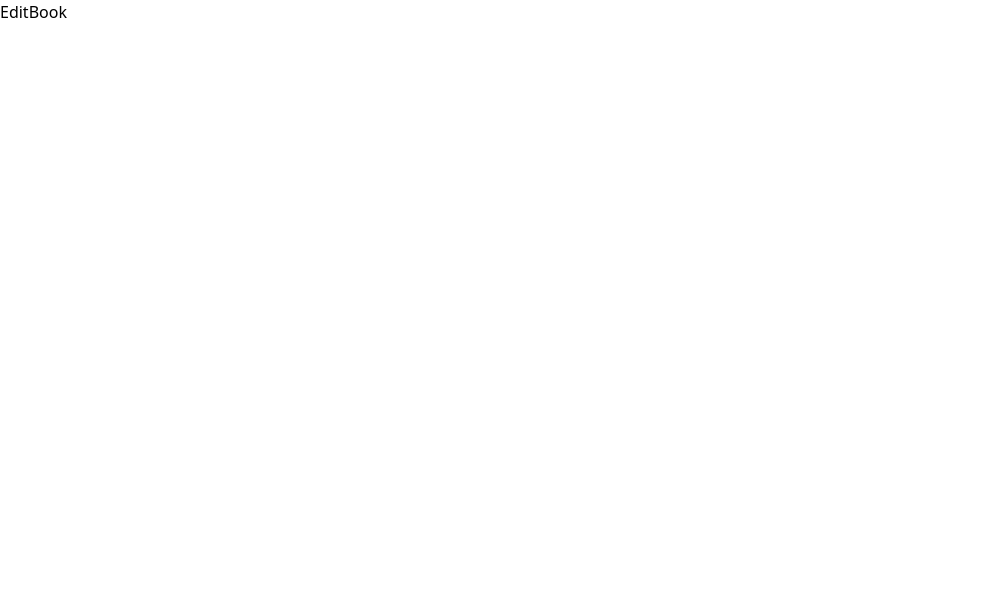
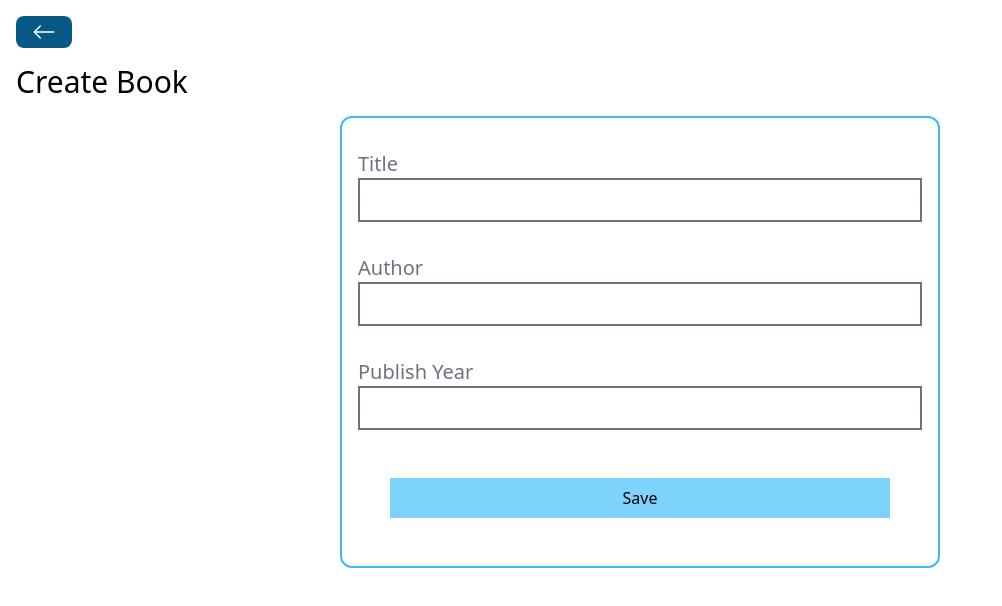
Before and after one commit to visheshgupta29/bookstore-MERN, a React (Vite) app in the folder frontend/: page /books/edit/1 in a window 1280 px wide. Shown: the top 606 px of the page, without its empty margins (0-1002 px from the left). Built offline with nearby package versions, Linux system fonts and the light colour scheme; no server answers.

Commit message:
frontend edit book

```diff
--- a/frontend/src/pages/EditBook.jsx
+++ b/frontend/src/pages/EditBook.jsx
@@ -1,7 +1,94 @@
-import React from "react";
+import React, { useState, useEffect } from "react";
+import BackButton from "../components/BackButton";
+import Spinner from "../components/Spinner";
+import axios from "axios";
+import { useNavigate, useParams } from "react-router-dom";
 
 const EditBook = () => {
-  return <div>EditBook</div>;
+  const [title, setTitle] = useState("");
+  const [author, setAuthor] = useState("");
+  const [publishYear, setPublishYear] = useState("");
+  const [loading, setLoading] = useState(false);
+  const navigate = useNavigate();
+  const { id } = useParams();
+
+  useEffect(() => {
+    setLoading(true);
+    axios
+      .get(`http://localhost:5555/books/${id}`)
+      .then((response) => {
+        setAuthor(response.data.author);
+        setTitle(response.data.title);
+        setPublishYear(response.data.publishYear);
+        setLoading(false);
+      })
+      .catch((error) => {
+        setLoading(false);
+        alert("An error occurred. Please check console");
+        console.log(error);
+      });
+  }, []);
+
+  const handleEditBook = () => {
+    const data = {
+      title,
+      author,
+      publishYear,
+    };
+    setLoading(true);
+    axios
+      .put(`http://localhost:5555/books/${id}`, data)
+      .then(() => {
+        setLoading(false);
+        navigate("/");
+      })
+      .catch((error) => {
+        setLoading(false);
+        alert("An error occured. Please check console.");
+        console.log(error);
+        // navigate("/");
+      });
+  };
+
+  return (
+    <div className="p-4">
+      <BackButton />
+      <h1 className="text-3xl my-4">Create Book</h1>
+      {loading ? <Spinner /> : ""}
+      <div className="flex flex-col border-2 border-sky-400 rounded-xl w-[600px] p-4 mx-auto">
+        <div className="my-4">
+          <label className="text-xl mr-4 text-gray-500">Title</label>
+          <input
+            type="text"
+            value={title}
+            onChange={(e) => setTitle(e.target.value)}
+            className="border-2 border-gray-500 px-4 py-2 w-full"
+          />
+        </div>
+        <div className="my-4">
+          <label className="text-xl mr-4 text-gray-500">Author</label>
+          <input
+            type="text"
+            value={author}
+            onChange={(e) => setAuthor(e.target.value)}
+            className="border-2 border-gray-500 px-4 py-2 w-full"
+          />
+        </div>
+        <div className="my-4">
+          <label className="text-xl mr-4 text-gray-500">Publish Year</label>
+          <input
+            type="text"
+            value={publishYear}
+            onChange={(e) => setPublishYear(e.target.value)}
+            className="border-2 border-gray-500 px-4 py-2 w-full"
+          />
+        </div>
+        <button className="p-2 bg-sky-300 m-8" onClick={handleEditBook}>
+          Save
+        </button>
+      </div>
+    </div>
+  );
 };
 
 export default EditBook;
```
